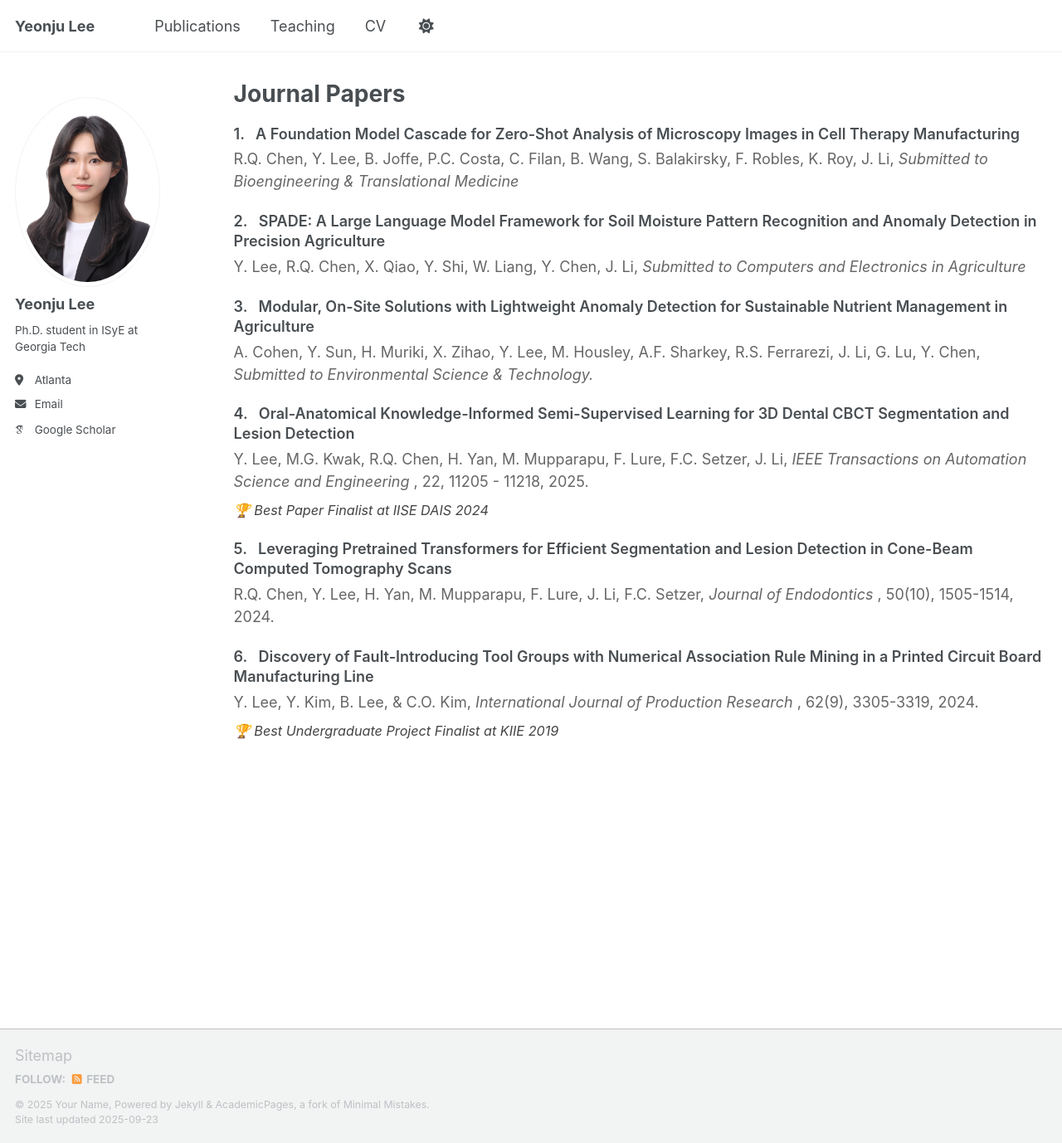
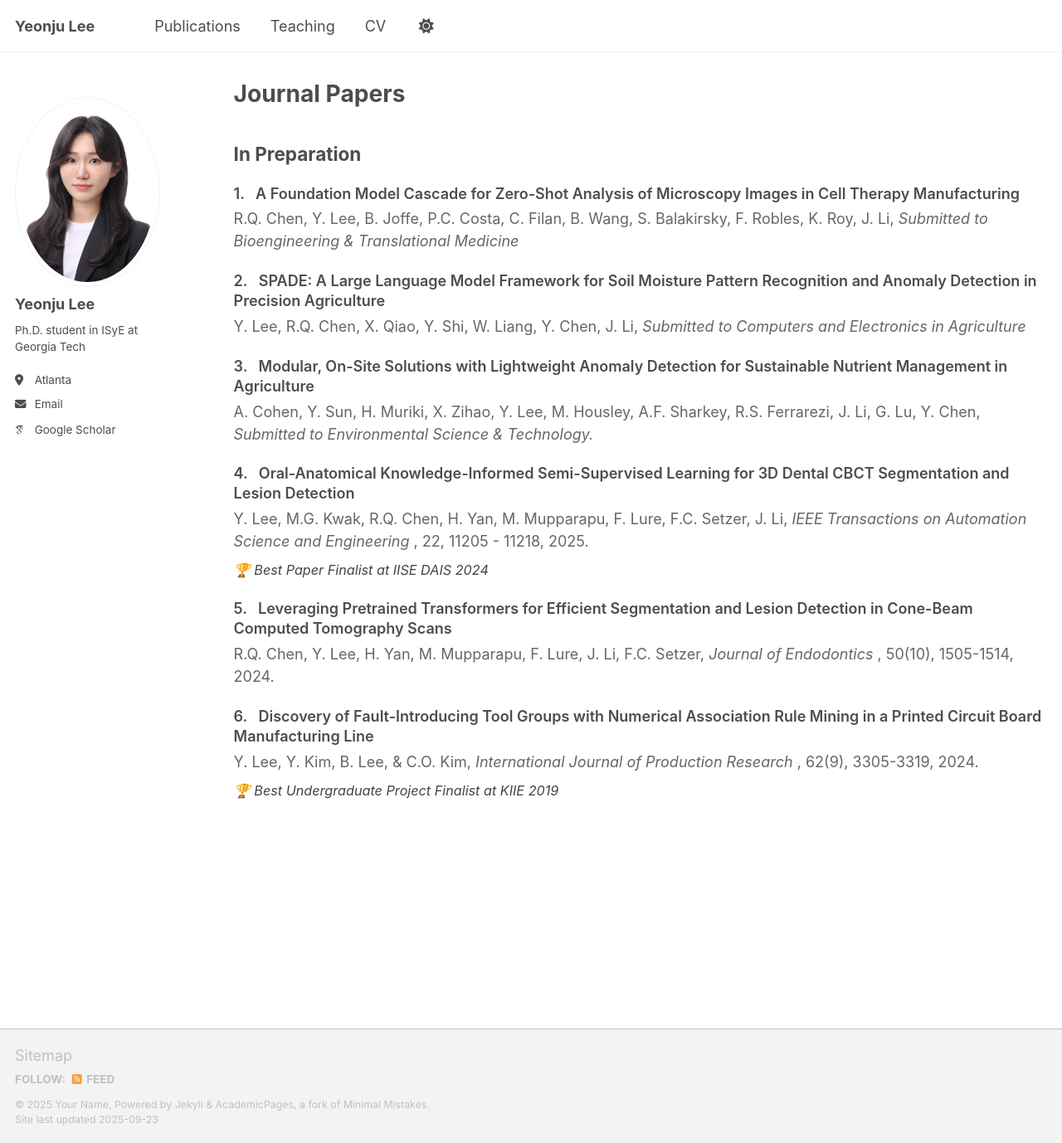
Before and after one commit to ylee845/ylee845.github.io, a Jekyll site: the page built from _pages/publications.html, in a window 1280 px wide and 1378 px high. Shown: the whole window at 83% size. Built offline with Jekyll 4.4.1, drawn with Linux system fonts in a browser that asks for light colours; some web fonts are replaced; a script that is not in the unit is left out.

Commit message:
Update publications.html

```diff
--- a/_pages/publications.html
+++ b/_pages/publications.html
@@ -17,6 +17,24 @@ author_profile: true
   .paper ul{margin:.4rem 0 .2rem 1.1rem}
   .excerpt{font-size:.9em;color:#444;margin:.2rem 0 .5rem 0;font-style:italic}
 </style>
+
+<h2>In Preparation</h2>
+<div class="paper-list">
+  {% assign inprep = site.publications | where: "status", "in preparation" | sort: "date" | reverse %}
+  {% for post in inprep %}
+    <div class="paper">
+      <h3>
+        <span class="num"></span>
+        <span class="title">{{ post.title | escape }}</span>
+      </h3>
+      <div class="meta">
+        {% if post.authors %}{{ post.authors }}{% endif %}
+        {% if post.venue %}, <em>{{ post.venue }}</em>{% endif %}
+        {% if post.status %}, {{ post.status }}{% endif %}
+      </div>
+    </div>
+  {% endfor %}
+</div>
 
 <div class="paper-list">
   {% assign pubs = site.publications | sort: "date" | reverse %}
```
